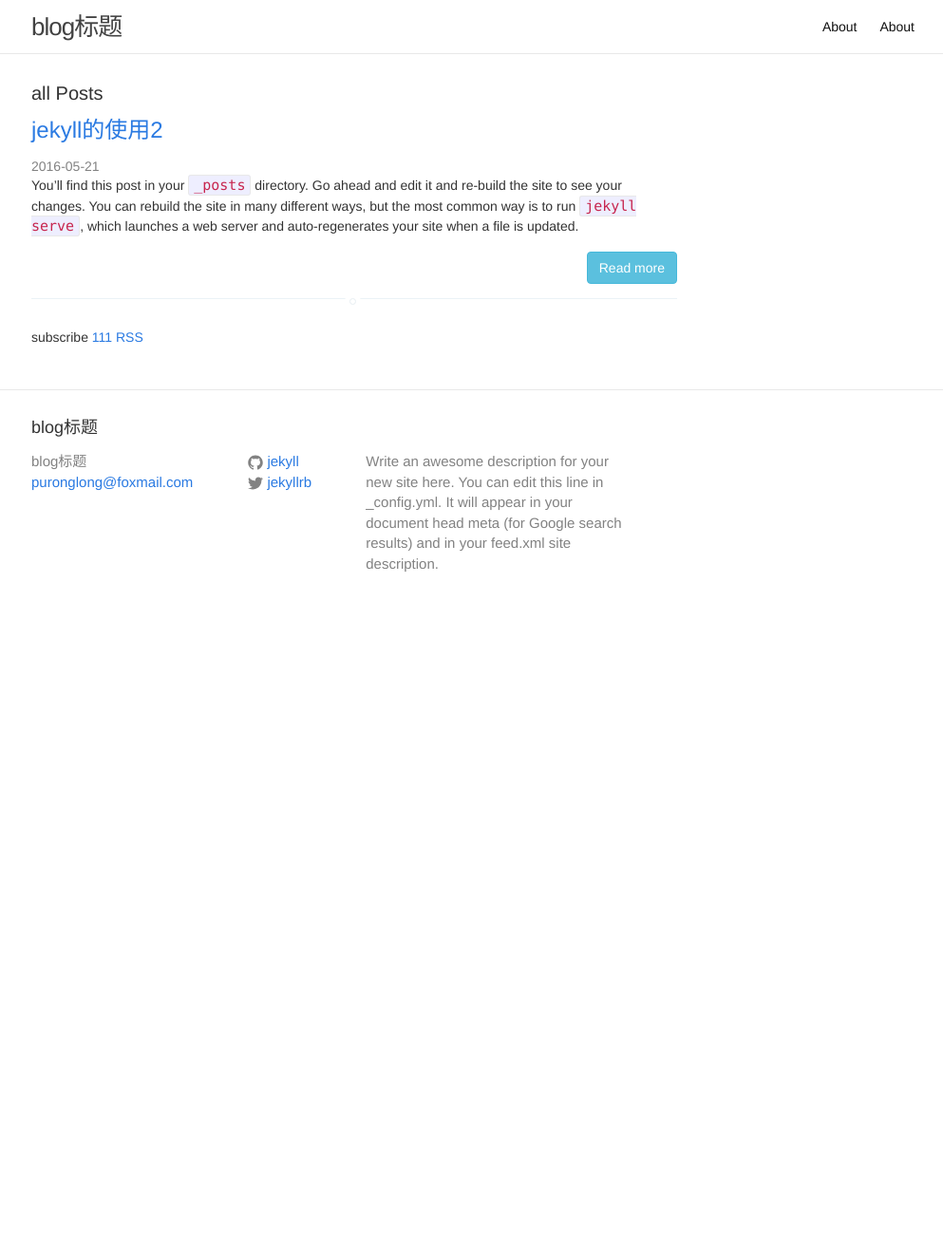
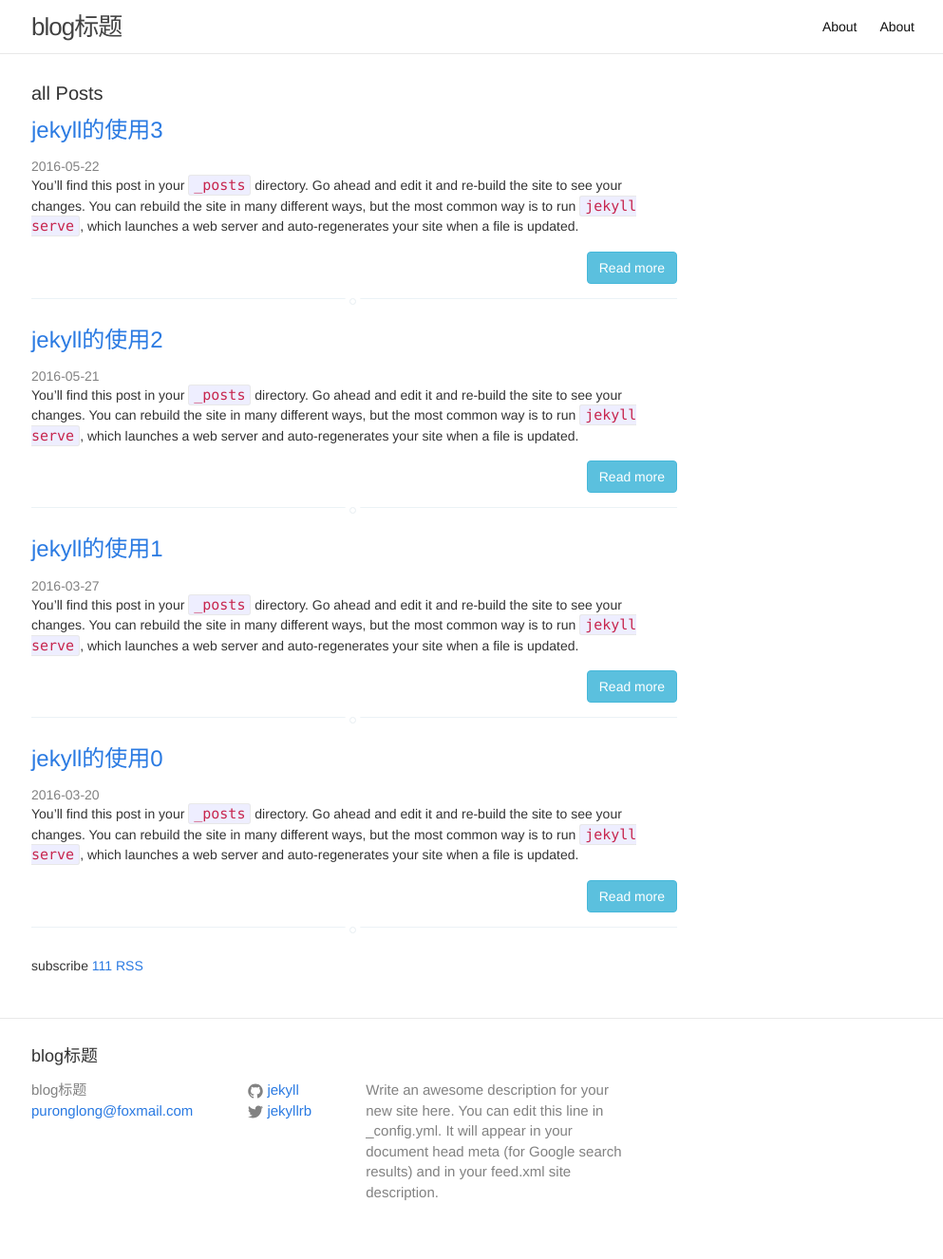
Before and after one commit to PuRonglong/jekyll-theme, a Jekyll site: the page built from index.html, in a window 1280 px wide. Shown: the whole page at 95% size, without its empty margins (267-1260 px from the left). Built offline with Jekyll 4.4.1, drawn with Linux system fonts in a browser that asks for light colours; before the commit the page ends 900 px from its top, so only the background shows below that.

Commit message:
add test post

```diff
--- a/_posts/2016-05-21-demo.md
+++ b/_posts/2016-03-20-demo0.md
@@ -1,7 +1,7 @@
 ---
 layout: post
-title:  "jekyll的使用2"
-date:   2016-05-21 15:03:43 +0800
+title:  "jekyll的使用0"
+date:   2016-03-20
 categories: jekyll update
 ---
 You’ll find this post in your `_posts` directory. Go ahead and edit it and re-build the site to see your changes. You can rebuild the site in many different ways, but the most common way is to run `jekyll serve`, which launches a web server and auto-regenerates your site when a file is updated.
--- /dev/null
+++ b/_posts/2016-03-27-demo1.md
@@ -0,0 +1,27 @@
+---
+layout: post
+title:  "jekyll的使用1"
+date:   2016-03-27
+categories: jekyll update
+---
+You’ll find this post in your `_posts` directory. Go ahead and edit it and re-build the site to see your changes. You can rebuild the site in many different ways, but the most common way is to run `jekyll serve`, which launches a web server and auto-regenerates your site when a file is updated.
+
+<!-- more -->
+
+To add new posts, simply add a file in the `_posts` directory that follows the convention `YYYY-MM-DD-name-of-post.ext` and includes the necessary front matter. Take a look at the source for this post to get an idea about how it works.
+
+Jekyll also offers powerful support for code snippets:
+
+{% highlight python %}
+def print_hi(name)
+  puts "Hi, #{name}"
+end
+print_hi('Tom')
+#=> prints 'Hi, Tom' to STDOUT.
+{% endhighlight %}
+
+Check out the [Jekyll docs][jekyll-docs] for more info on how to get the most out of Jekyll. File all bugs/feature requests at [Jekyll’s GitHub repo][jekyll-gh]. If you have questions, you can ask them on [Jekyll Talk][jekyll-talk].
+
+[jekyll-docs]: http://jekyllrb.com/docs/home
+[jekyll-gh]:   https://github.com/jekyll/jekyll
+[jekyll-talk]: https://talk.jekyllrb.com/
--- /dev/null
+++ b/_posts/2016-05-21-demo2.md
@@ -0,0 +1,27 @@
+---
+layout: post
+title:  "jekyll的使用2"
+date:   2016-05-21
+categories: jekyll update
+---
+You’ll find this post in your `_posts` directory. Go ahead and edit it and re-build the site to see your changes. You can rebuild the site in many different ways, but the most common way is to run `jekyll serve`, which launches a web server and auto-regenerates your site when a file is updated.
+
+<!-- more -->
+
+To add new posts, simply add a file in the `_posts` directory that follows the convention `YYYY-MM-DD-name-of-post.ext` and includes the necessary front matter. Take a look at the source for this post to get an idea about how it works.
+
+Jekyll also offers powerful support for code snippets:
+
+{% highlight python %}
+def print_hi(name)
+  puts "Hi, #{name}"
+end
+print_hi('Tom')
+#=> prints 'Hi, Tom' to STDOUT.
+{% endhighlight %}
+
+Check out the [Jekyll docs][jekyll-docs] for more info on how to get the most out of Jekyll. File all bugs/feature requests at [Jekyll’s GitHub repo][jekyll-gh]. If you have questions, you can ask them on [Jekyll Talk][jekyll-talk].
+
+[jekyll-docs]: http://jekyllrb.com/docs/home
+[jekyll-gh]:   https://github.com/jekyll/jekyll
+[jekyll-talk]: https://talk.jekyllrb.com/
--- /dev/null
+++ b/_posts/2016-05-22-demo3.md
@@ -0,0 +1,27 @@
+---
+layout: post
+title:  "jekyll的使用3"
+date:   2016-05-22
+categories: jekyll update
+---
+You’ll find this post in your `_posts` directory. Go ahead and edit it and re-build the site to see your changes. You can rebuild the site in many different ways, but the most common way is to run `jekyll serve`, which launches a web server and auto-regenerates your site when a file is updated.
+
+<!-- more -->
+
+To add new posts, simply add a file in the `_posts` directory that follows the convention `YYYY-MM-DD-name-of-post.ext` and includes the necessary front matter. Take a look at the source for this post to get an idea about how it works.
+
+Jekyll also offers powerful support for code snippets:
+
+{% highlight python %}
+def print_hi(name)
+  puts "Hi, #{name}"
+end
+print_hi('Tom')
+#=> prints 'Hi, Tom' to STDOUT.
+{% endhighlight %}
+
+Check out the [Jekyll docs][jekyll-docs] for more info on how to get the most out of Jekyll. File all bugs/feature requests at [Jekyll’s GitHub repo][jekyll-gh]. If you have questions, you can ask them on [Jekyll Talk][jekyll-talk].
+
+[jekyll-docs]: http://jekyllrb.com/docs/home
+[jekyll-gh]:   https://github.com/jekyll/jekyll
+[jekyll-talk]: https://talk.jekyllrb.com/
```
